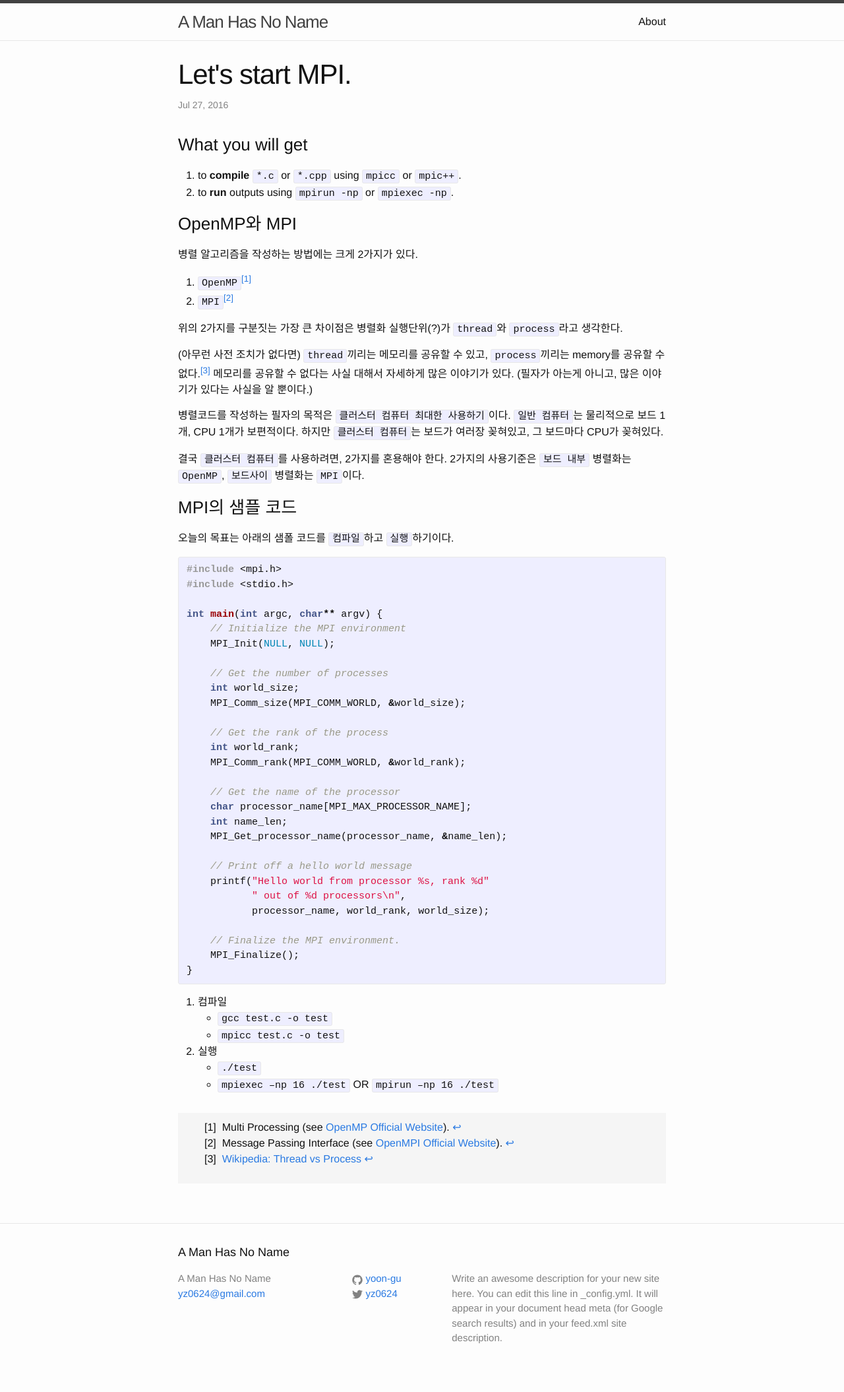
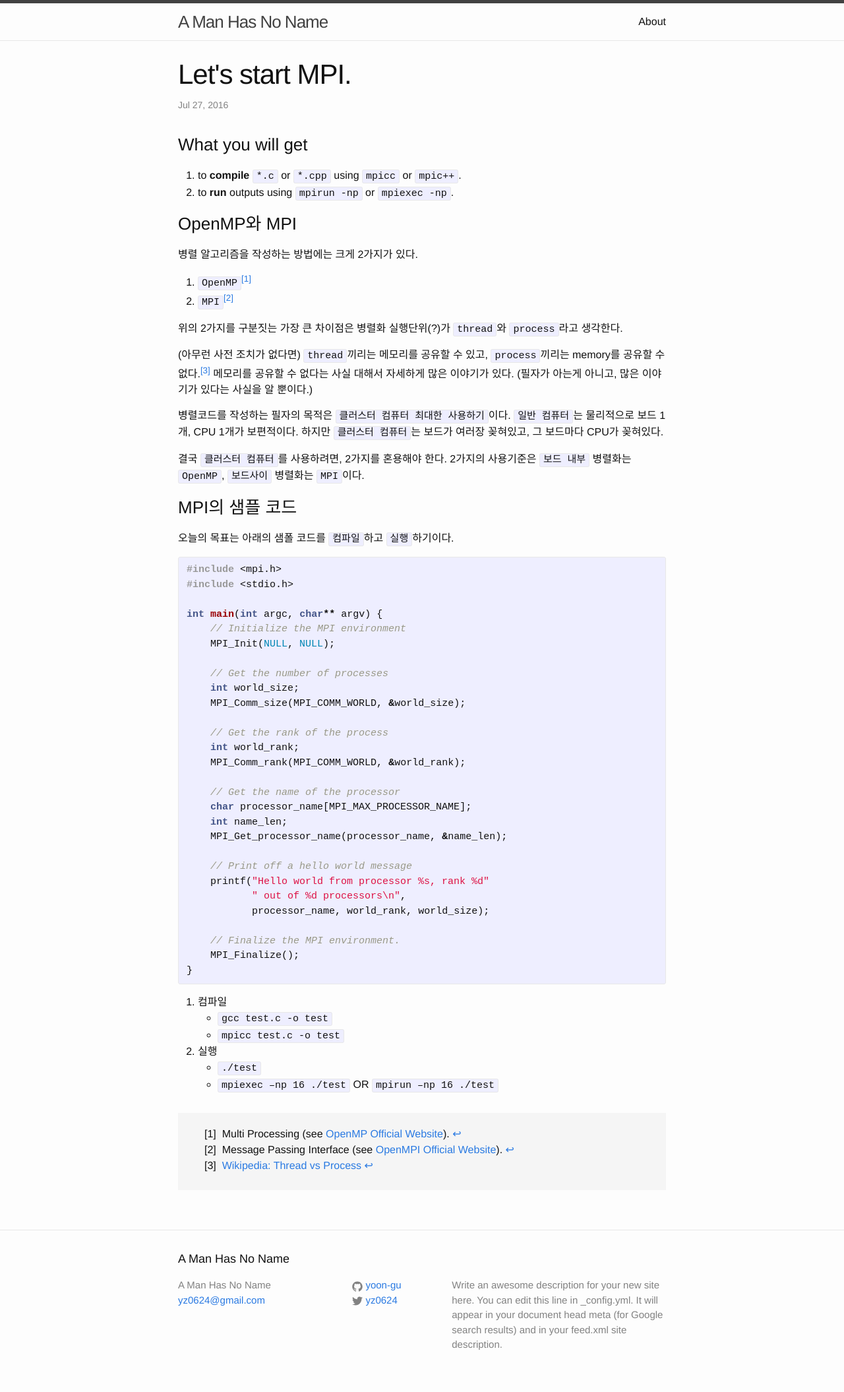
Before and after one commit to yoon-gu/yoon-gu.github.io, a Jekyll site: the page built from _posts/2016-07-27-hello-mpi.md, in a window 1280 px wide. Shown: the whole page at 66% size. Built offline with Jekyll 4.4.1, drawn with Linux system fonts in a browser that asks for light colours; comment, search, counter and statistics services are not loaded.

Commit message:
minor style changes

```diff
--- a/css/custom.css
+++ b/css/custom.css
@@ -1,8 +1,7 @@
 div .footnotes {
     background-color: whitesmoke;
-    font-size: 12pt;
     margin-top: 30px;
-    padding: 10px 10px 10px 10px;
+    padding: 20px 10px 10px 10px;
 }
 
 .footnotes ol {
```
